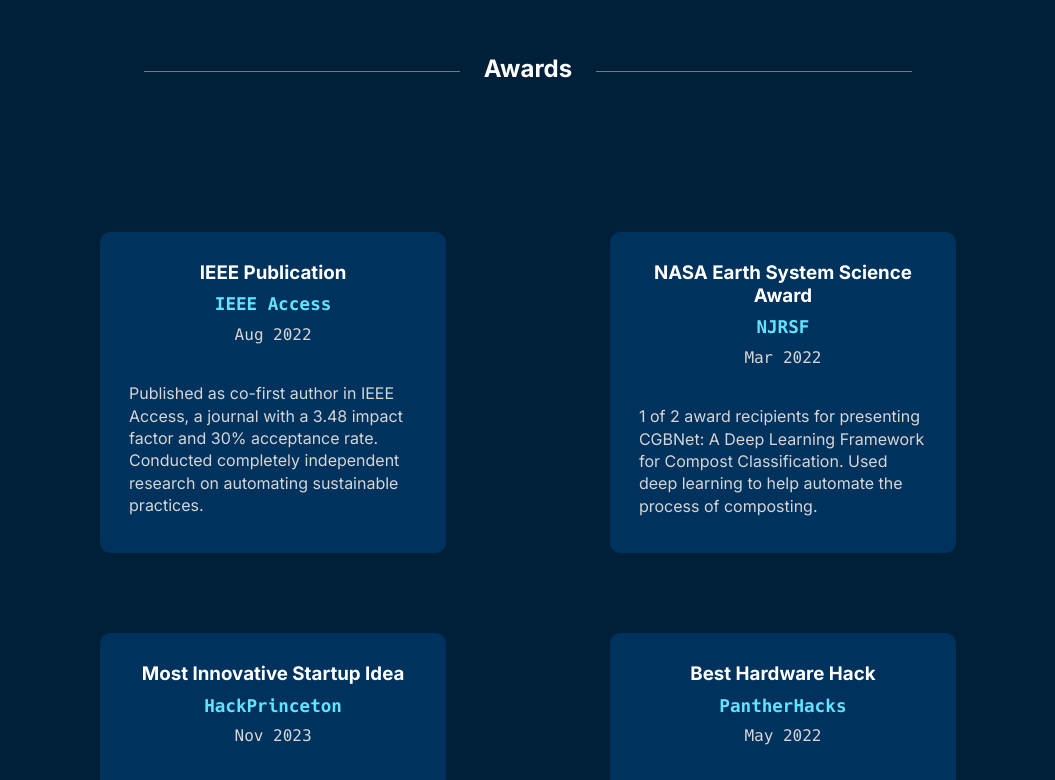
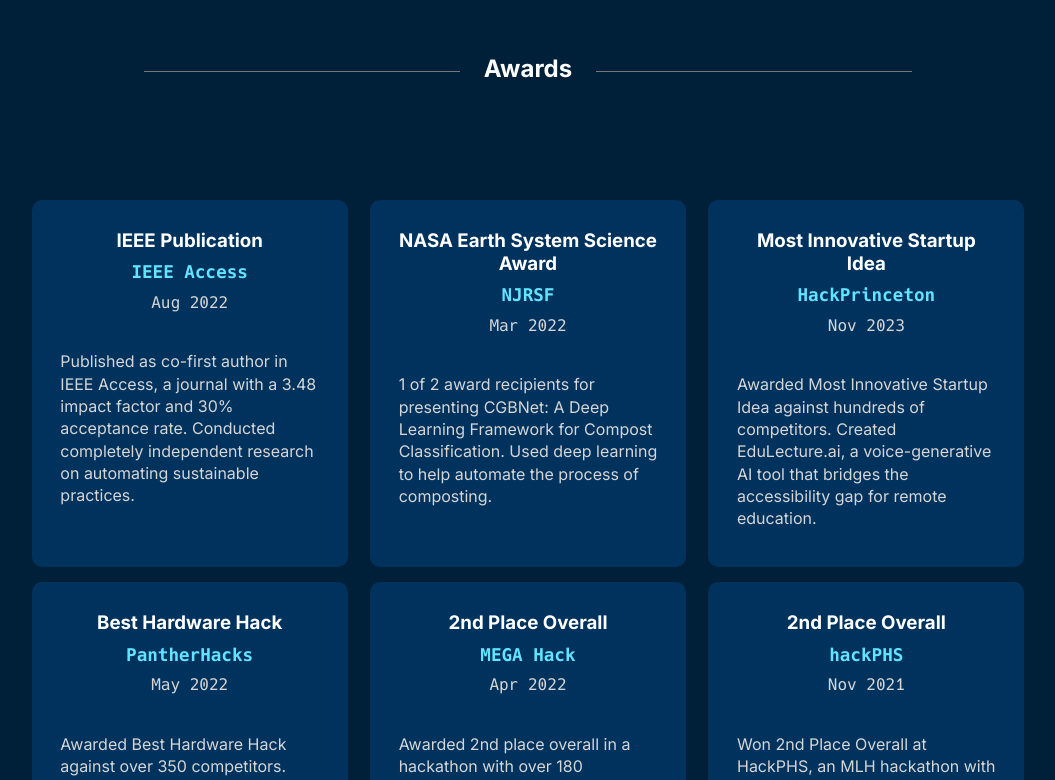
Before and after one commit to antz22/antz22.github.io, a React (Create React App) app: page / in a window 1280 px wide. Shown: the part 5900-6680 px from the top of the page, without its empty margins (112-1167 px from the left). Built offline with nearby package versions, Linux system fonts and the light colour scheme.

Commit message:
fix responsive design for awards

```diff
--- a/src/assets/css/awards.css
+++ b/src/assets/css/awards.css
@@ -1,21 +1,28 @@
 div.awards .container {
   padding: 1.5em;
 }
-div.awards .container .award {
+div.awards .container .award-row {
+  display: grid;
+  justify-items: center;
+  grid-gap: 15px;
+}
+div.awards .container .award-row .aos-award {
+  justify-items: center;
+}
+div.awards .container .award-row .award {
   text-align: center;
   background-color: #00325e;
   padding: 2em;
-  margin: 2em;
   border-radius: 10px;
   transition: 0.2s;
   top: 0;
   position: relative;
 }
-div.awards .container .award h3.award-title {
+div.awards .container .award-row .award h3.award-title {
   margin: 0;
   color: white;
 }
-div.awards .container .award p.award-issuer {
+div.awards .container .award-row .award p.award-issuer {
   color: #62E3FF;
   font-weight: bold;
   font-family: "Hack";
@@ -23,19 +30,19 @@
   margin-top: 0.6em;
   margin-bottom: 0.6em;
 }
-div.awards .container .award p.award-date {
+div.awards .container .award-row .award p.award-date {
   margin: 0;
   color: #D6D6D6;
   font-family: "Hack";
 }
-div.awards .container .award p.award-blurb {
+div.awards .container .award-row .award p.award-blurb {
   color: #D6D6D6;
   margin-bottom: 0;
   margin-top: 1.4em;
   text-align: left;
   line-height: 1.4;
 }
-div.awards .container .award:hover {
+div.awards .container .award-row .award:hover {
   transition: 0.2s;
   top: -10px;
   background-color: #00539b;
@@ -46,24 +53,31 @@
     padding: 4em;
   }
   div.awards .container .award-row {
-    max-width: 20em;
-    display: flex;
-    justify-content: space-evenly;
-    margin: auto auto 1em auto;
+    grid-template-columns: repeat(2, minmax(300px, 1fr));
   }
   div.awards .container .award-row .award {
-    width: 13em;
-    height: 16.5em;
+    width: 80%;
+    height: 280px;
     padding: 1.8em;
   }
 }
-@media only screen and (min-width: 1080px) {
+@media only screen and (min-width: 900px) {
+  div.awards .container .award-row .award {
+    height: 240px;
+  }
+}
+@media only screen and (min-width: 1024px) {
+  div.awards .container {
+    justify-items: center;
+  }
   div.awards .container .award-row {
-    max-width: 70em;
+    max-width: 1000px;
+    grid-template-columns: repeat(3, minmax(250px, 1fr));
   }
   div.awards .container .award-row .award {
-    width: 18em;
-    padding: 1.8em;
+    max-width: 350px;
+    width: 80%;
+    height: 310px;
   }
   div.awards .container .award-row .award p.award-blurb {
     margin-top: 2.4em;
--- a/src/assets/css/awards.scss
+++ b/src/assets/css/awards.scss
@@ -12,11 +12,19 @@
     .container {
         padding: 1.5em;
 
+        .award-row {
+            display: grid;
+            justify-items: center;
+            grid-gap: 15px;
+
+            .aos-award {
+                justify-items: center;
+            }
+
             .award {
                 text-align: center;
                 background-color: $bg-2;
                 padding: 2em;
-            margin: 2em;
                 border-radius: 10px;
                 transition: 0.2s;
                 top: 0;
@@ -57,6 +65,10 @@
                     background-color: $hover-bg;
                 }
             }
+
+
+        }
+
     }
 }
 
@@ -69,14 +81,12 @@
             padding: 4.0em;
 
             .award-row {
-                max-width: 20em;
-                display: flex;
-                justify-content: space-evenly;
-                margin: auto auto 1.0em auto;
+                grid-template-columns: repeat(2, minmax(300px, 1fr));
+
 
                 .award {
-                    width: 13em;
-                    height: 16.5em;
+                    width: 80%;
+                    height: 280px;
                     padding: 1.8em;
                 }
             }
@@ -85,18 +95,35 @@
 }
 
 
-@media only screen and (min-width: 1080px) {
+@media only screen and (min-width: 900px) {
+
+    div.awards {
+        .container {
+            .award-row {
+                .award {
+                    height: 240px;
+                }
+            }
+        }
+    }
+}
+
+
+@media only screen and (min-width: 1024px) {
 
     div.awards {
 
         .container {
+            justify-items: center;
 
             .award-row {
-                max-width: 70em;
+                max-width: 1000px;
+                grid-template-columns: repeat(3, minmax(250px, 1fr));
 
                 .award {
-                    width: 18em;
-                    padding: 1.8em;
+                    max-width: 350px;
+                    width: 80%;
+                    height: 310px;
 
                     p.award-blurb {
                         margin-top: 2.4em;
--- a/src/components/sections/awards.jsx
+++ b/src/components/sections/awards.jsx
@@ -73,6 +73,11 @@
 
       <div className="container">
         <div className="award-row">
+          {awards.map(({ title, issuer, date, blurb }) => (
+            <Award title={title} issuer={issuer} date={date} blurb={blurb} />
+          ))}
+        </div>
+        {/* <div className="award-row">
           {awards.slice(0, 2).map(({ title, issuer, date, blurb }) => (
             <Award title={title} issuer={issuer} date={date} blurb={blurb} />
           ))}
@@ -88,7 +93,7 @@
           {awards.slice(4, 6).map(({ title, issuer, date, blurb }) => (
             <Award title={title} issuer={issuer} date={date} blurb={blurb} />
           ))}
-        </div>
+        </div> */}
       </div>
     </div>
   );
```
Also changed, not shown: 1 other file (tests, documents, lock files or other folders). Lines whose indentation alone changed are shown as unchanged.
